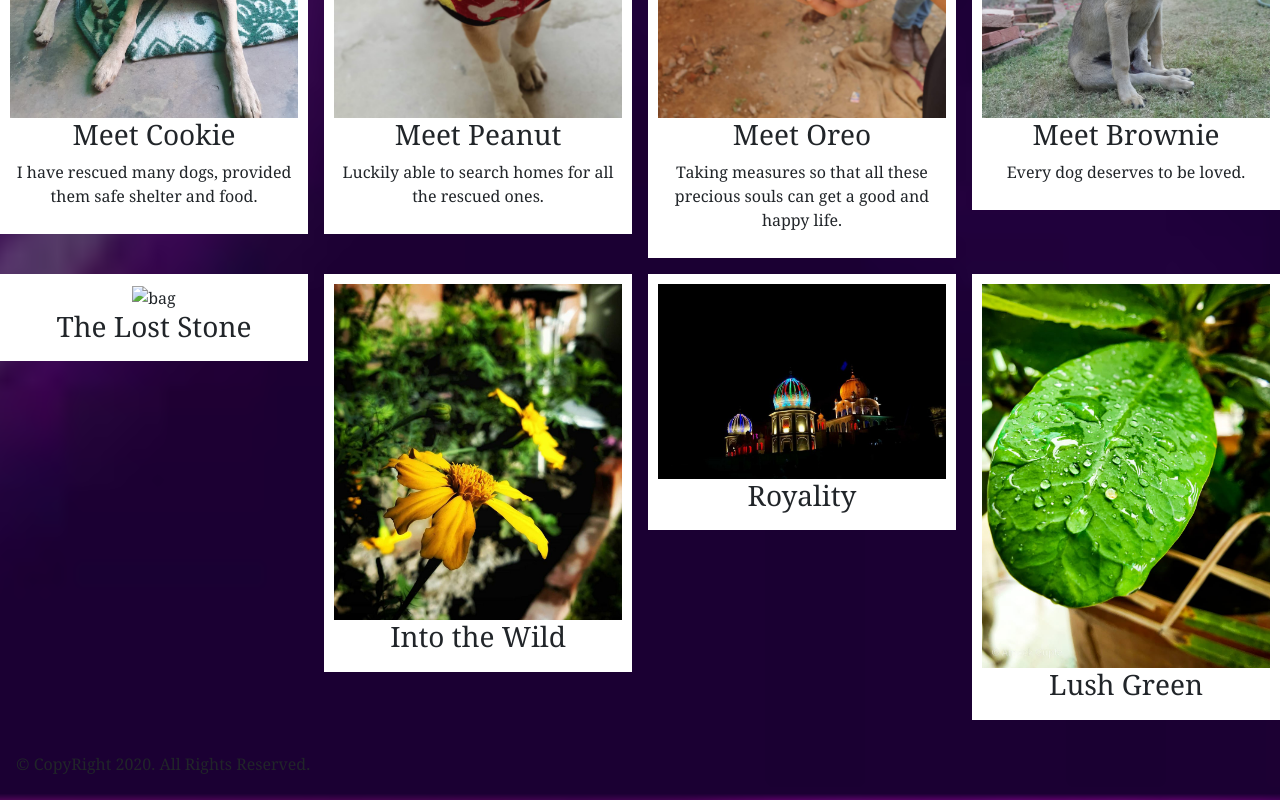
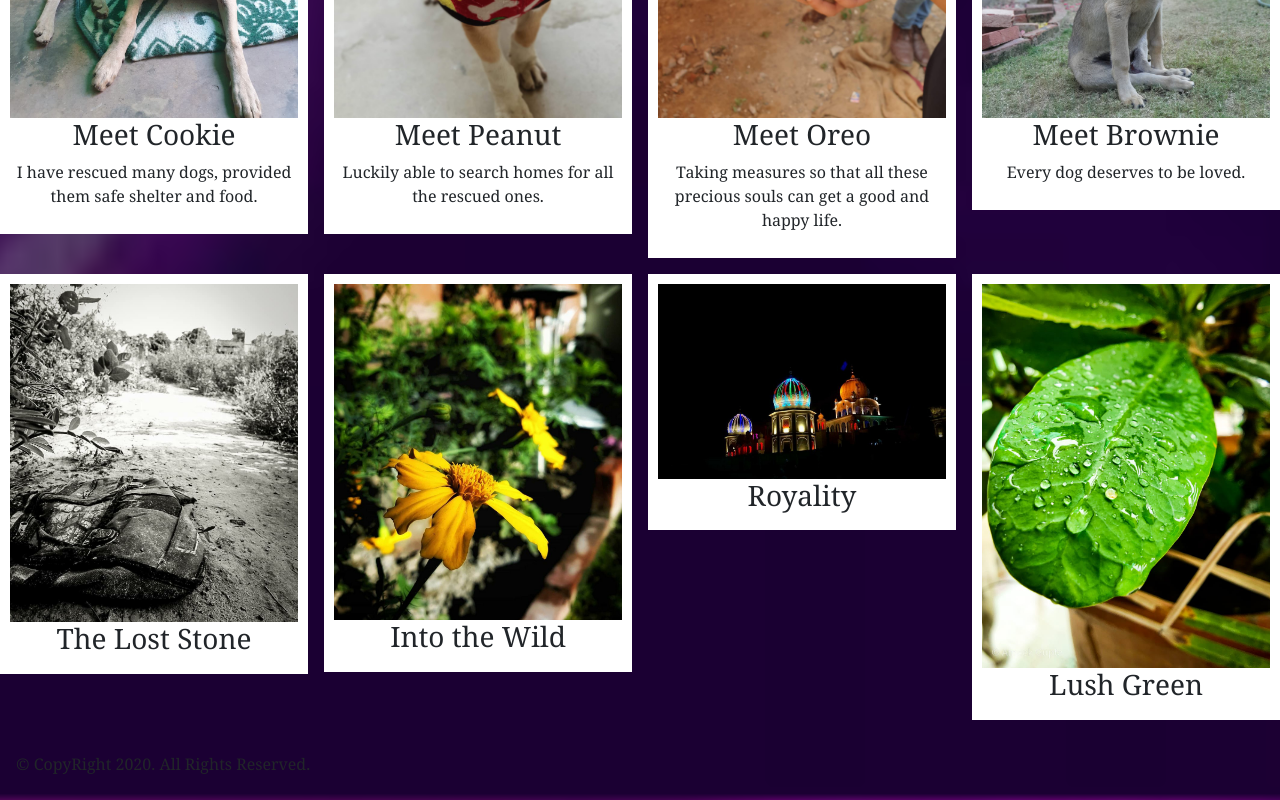
Before and after one commit to draakritig/COMP125-M2020-Assignment03, a website: page project.html in a window 1280 px wide. Shown: the part 1417-2217 px from the top of the page. Drawn offline with nearby package versions, Linux system fonts and the light colour scheme; the site is published under a folder, as on GitHub Pages, so addresses that start at the root find nothing.

Commit message:
Updated project file

```diff
--- a/project.html
+++ b/project.html
@@ -110,7 +110,7 @@
   </div>
   <div class="column">
     <div class="content">
-      <img src="/Assets/images/pgraphy1.jpeg" alt="bag" style="width:100%">
+      <img src="./Assets/images/pgraphy1.jpeg" alt="bag" style="width:100%">
       <h3 id="photoName1"></h3>
     </div>
   </div>
@@ -132,6 +132,7 @@
       <h3 id="photoName4"></h3>
     </div>
   </div>
+
 </div>
 
 </div>
```
